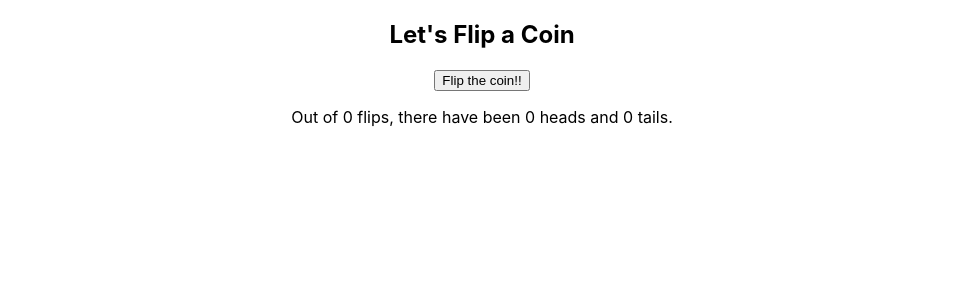
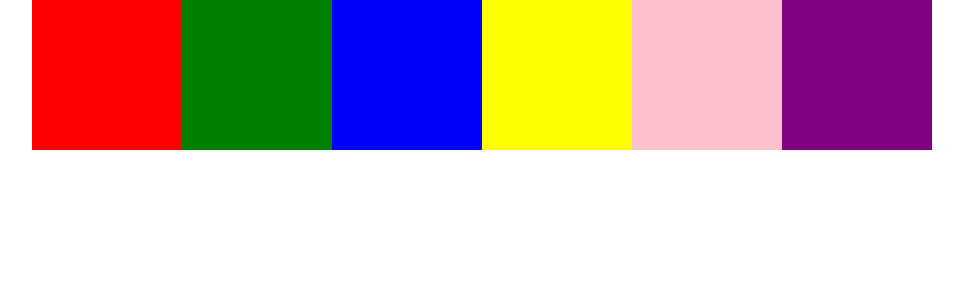
Before and after one commit to saqib-suleman/practice-react, a React (Create React App) app: page / in a window 1280 px wide. Shown: the top 300 px of the page, without its empty margins (158-1121 px from the left). Built offline with nearby package versions, Linux system fonts and the light colour scheme.

Commit message:
one more ex

```diff
--- /dev/null
+++ b/src/App5.js
@@ -0,0 +1,15 @@
+import React, { Component } from "react";
+import "./App.css";
+import BoxContainer from "./BoxContainer";
+
+class App5 extends Component {
+  render() {
+    return (
+      <div className="App">
+        <BoxContainer />
+      </div>
+    );
+  }
+}
+
+export default App5;
--- /dev/null
+++ b/src/Box.css
@@ -0,0 +1,5 @@
+.Box {
+  width: 150px;
+  height: 150px;
+  display: inline-block;
+}
--- /dev/null
+++ b/src/Box.js
@@ -0,0 +1,16 @@
+import React, { Component } from "react";
+import "./Box.css";
+
+class Box extends Component {
+  render() {
+    return (
+      <div
+        className="Box"
+        style={{ backgroundColor: this.props.color }}
+        onClick={this.handleClick}
+      ></div>
+    );
+  }
+}
+
+export default Box;
--- /dev/null
+++ b/src/BoxContainer.js
@@ -0,0 +1,19 @@
+import React, { Component } from "react";
+import Box from "./Box";
+
+class BoxContainer extends Component {
+  static defaultProps = {
+    colors: ["red", "green", "blue", "yellow", "pink", "purple"],
+  };
+  render() {
+    return (
+      <div className="BoxContainer">
+        {this.props.colors.map((n) => (
+          <Box color={n} />
+        ))}
+      </div>
+    );
+  }
+}
+
+export default BoxContainer;
--- a/src/index.js
+++ b/src/index.js
@@ -4,12 +4,13 @@ import "./index.css";
 // import App from "./App";
 // import App2 from "./App2";
 // import App3 from "./App3";
-import App4 from "./App4";
+// import App4 from "./App4";
+import App5 from "./App5";
 import reportWebVitals from "./reportWebVitals";
 
 ReactDOM.render(
   <React.StrictMode>
-    <App4 />
+    <App5 />
   </React.StrictMode>,
   document.getElementById("root")
 );
```
Also changed, not shown: src/BoxContainer.css (added).
